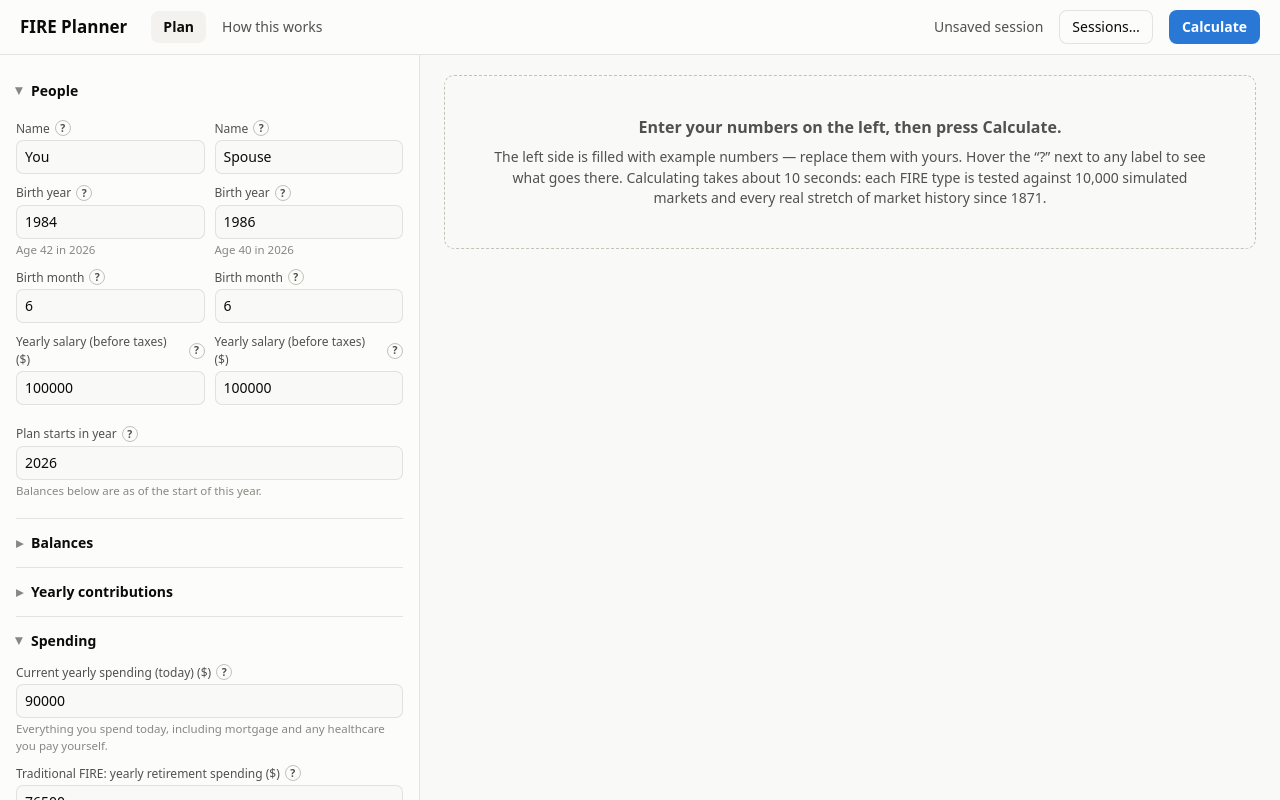
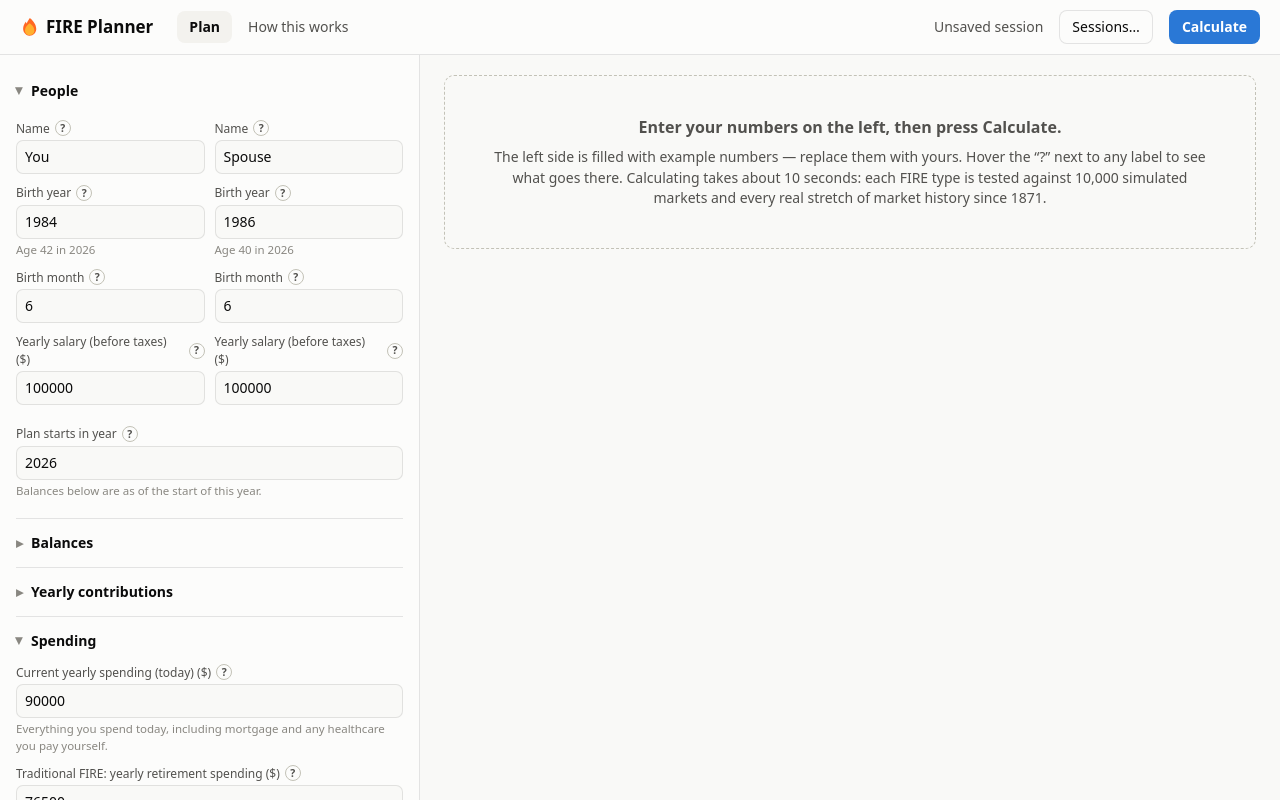
Before and after one commit to malvinly/fire, a React (Vite) app: page / in a window 1280 px wide. Built offline with nearby package versions, Linux system fonts and the light colour scheme.

Commit message:
Show the fire icon next to the title in the top bar

```diff
--- a/src/App.tsx
+++ b/src/App.tsx
@@ -139,7 +139,7 @@ export default function App() {
   return (
     <div className="app">
       <header className="topbar">
-        <h1>FIRE Planner</h1>
+        <h1><img src="./favicon.svg" alt="" width={20} height={20} />FIRE Planner</h1>
         <nav className="tabs" role="tablist">
           <button role="tab" aria-selected={tab === 'plan'} onClick={() => setTab('plan')}>Plan</button>
           <button role="tab" aria-selected={tab === 'how'} onClick={() => setTab('how')}>How this works</button>
--- a/src/index.css
+++ b/src/index.css
@@ -72,7 +72,7 @@ button, input, select, textarea { font: inherit; color: inherit; }
   display: flex; align-items: center; gap: 16px; flex-wrap: wrap;
   padding: 10px 20px; border-bottom: 1px solid var(--border); background: var(--surface);
 }
-.topbar h1 { font-size: 17px; margin-right: 8px; }
+.topbar h1 { font-size: 17px; margin-right: 8px; display: flex; align-items: center; gap: 6px; }
 .topbar .spacer { flex: 1; }
 .tabs { display: flex; gap: 4px; }
 .tabs button { background: none; border: 0; padding: 6px 12px; border-radius: 8px; cursor: pointer; color: var(--text-2); }
```
